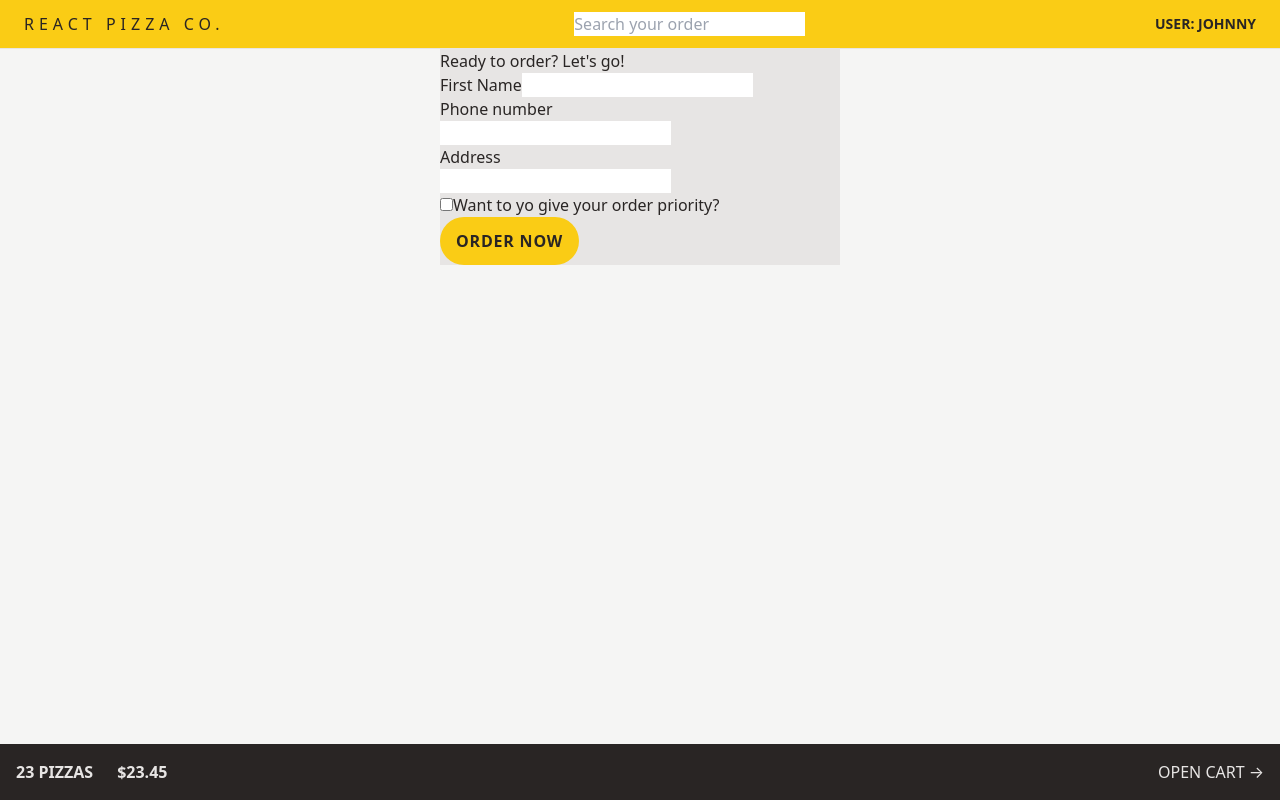
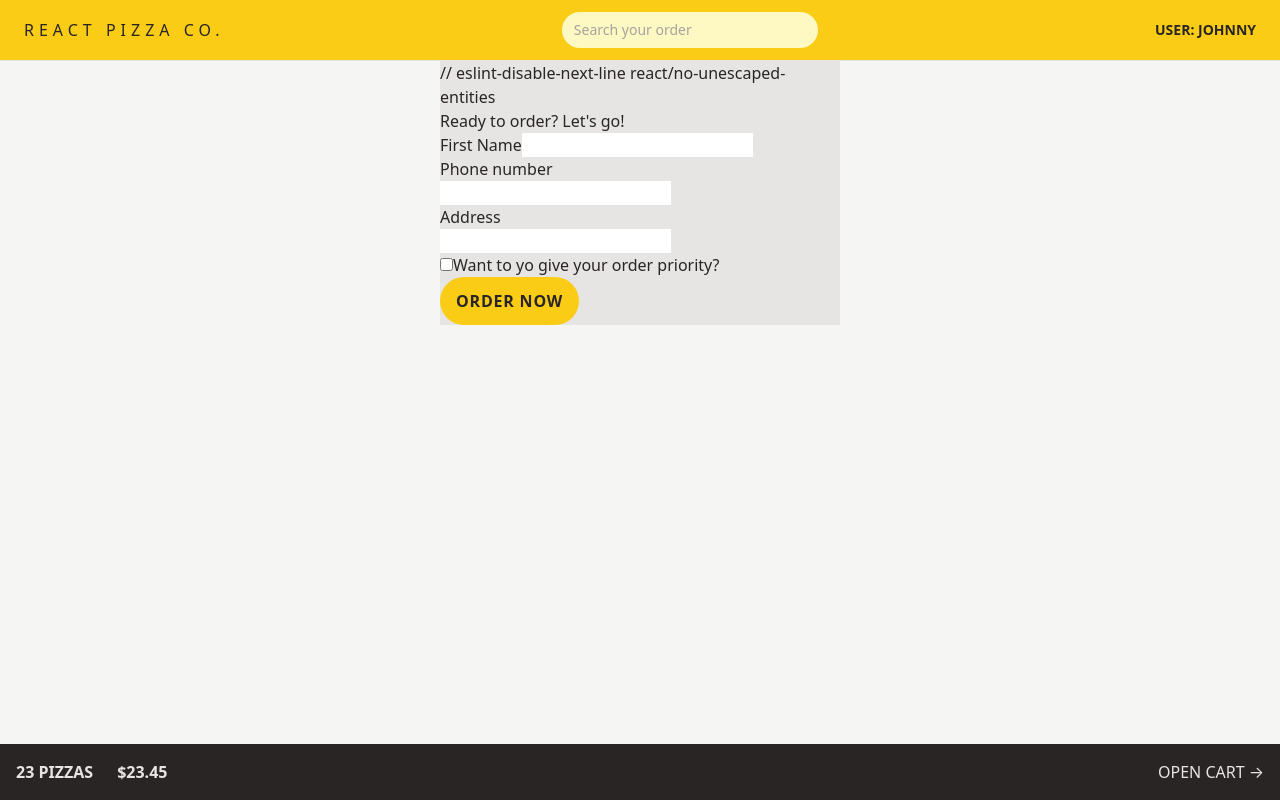
Before and after one commit to georgecornea/pizza-store-react-router-tailwind, a React (Vite) app: page /order/new in a window 1280 px wide. Built offline with nearby package versions, Linux system fonts and the light colour scheme.

Commit message:
Applied css styles for SearchOrder.jsx input

```diff
--- a/src/features/order/CreateOrder.jsx
+++ b/src/features/order/CreateOrder.jsx
@@ -45,8 +45,8 @@
 
   return (
     <div>
+      // eslint-disable-next-line react/no-unescaped-entities
       <h2>Ready to order? Let's go!</h2>
-
       {/* we don't need action because the Form reads
     the route defined in the createBrowserRouter for this element  */}
       {/* <Form method="POST" action="/order/new">  */}
@@ -116,8 +116,6 @@
 
   if (Object.keys(errors).length > 0) return errors;
 
-  return null;
-
   // if no errors in the form, create new order and redirect
   // newOrder is the order that comes back from the api
   const newOrder = await createOrder(order);
--- a/src/features/order/SearchOrder.jsx
+++ b/src/features/order/SearchOrder.jsx
@@ -19,8 +19,9 @@
       <input
         value={query}
         onChange={(e) => setQuery(e.target.value)}
-				type='text'
-				placeholder='Search your order'
+        type="text"
+        placeholder="Search your order"
+        className="w-28 rounded-full bg-yellow-100 px-3 py-2 text-sm transition-all duration-300 placeholder:text-stone-400 focus:outline-none focus:ring focus:ring-yellow-500 focus:ring-opacity-50 sm:w-64 sm:focus:w-72"
       />
     </form>
   );
```
Lines whose indentation alone changed are shown as unchanged.
